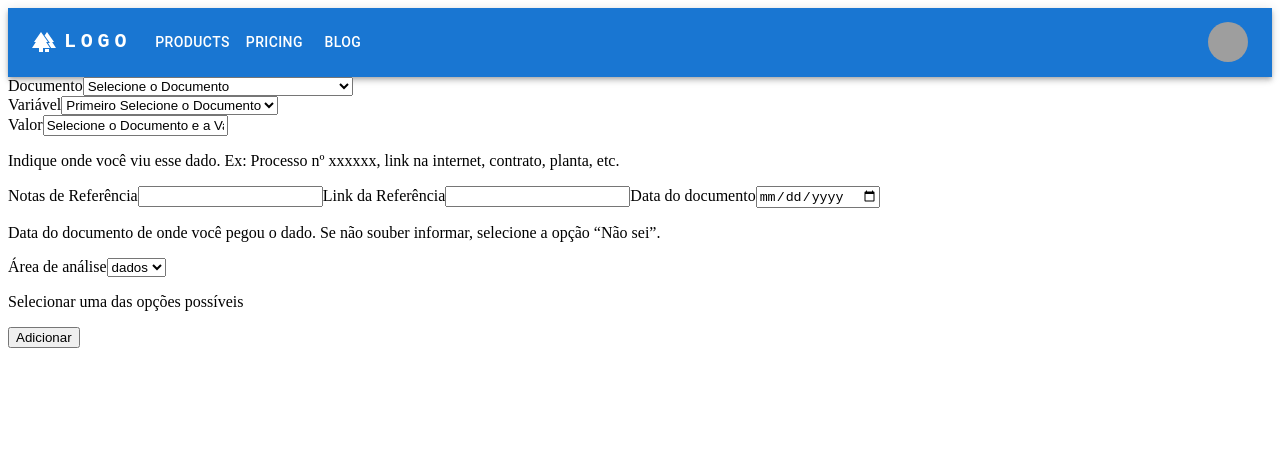
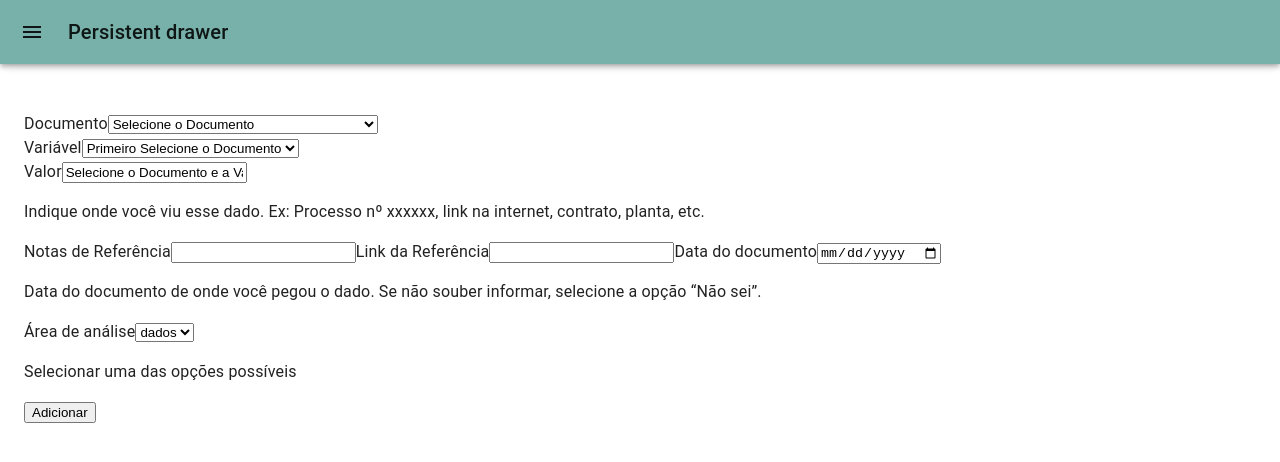
Before and after one commit to marialigiaunifesp/prototipo_radar_urbanistico_FE, a React (Create React App) app: page / in a window 1280 px wide. Shown: the top 462 px of the page. Built offline with nearby package versions, Linux system fonts and the light colour scheme; grey boxes are pictures that could not be loaded.

Commit message:
navegação do formulário

```diff
--- a/src/App.js
+++ b/src/App.js
@@ -1,13 +1,19 @@
 import React from 'react';
+import  { ThemeProvider } from '@mui/material';
+import Container from '@mui/material/Container';
 import Formulario from "./componentes/Formulario";
-import ResponsiveAppBar from './navigation/header/AppBar';
+// import ResponsiveAppBar from './navigation/header/AppBar';
+import theme from './theme';
+import SideNav from './navigation/sidenav/SideNav';
 
 function App() {
   return (
-    <div>
-    <ResponsiveAppBar />
-    <Formulario />
-    </div>
+    <ThemeProvider theme={theme}>
+      <SideNav />
+      <Container maxWidth>
+      <Formulario />
+      </Container>
+    </ThemeProvider>
   );
 }
 
--- a/src/navigation/header/AppBar.js
+++ b/src/navigation/header/AppBar.js
@@ -37,6 +37,7 @@
   };
 
   return (
+
     <AppBar position="static">
       <Container maxWidth="xl">
         <Toolbar disableGutters>
--- /dev/null
+++ b/src/navigation/sidenav/SideNav.js
@@ -0,0 +1,145 @@
+import * as React from 'react';
+import { styled, useTheme } from '@mui/material/styles';
+import Box from '@mui/material/Box';
+import Drawer from '@mui/material/Drawer';
+import CssBaseline from '@mui/material/CssBaseline';
+import MuiAppBar from '@mui/material/AppBar';
+import Toolbar from '@mui/material/Toolbar';
+import List from '@mui/material/List';
+import Typography from '@mui/material/Typography';
+import Divider from '@mui/material/Divider';
+import IconButton from '@mui/material/IconButton';
+import MenuIcon from '@mui/icons-material/Menu';
+import ChevronLeftIcon from '@mui/icons-material/ChevronLeft';
+import ChevronRightIcon from '@mui/icons-material/ChevronRight';
+import ListItem from '@mui/material/ListItem';
+import ListItemButton from '@mui/material/ListItemButton';
+import ListItemIcon from '@mui/material/ListItemIcon';
+import ListItemText from '@mui/material/ListItemText';
+import AssessmentIcon from '@mui/icons-material/Assessment';
+import MapIcon from '@mui/icons-material/Map';
+import ArticleIcon from '@mui/icons-material/Article';
+
+const drawerWidth = 240;
+
+
+const items = [
+  { text: 'Mapas', icon: <MapIcon /> },
+  { text: 'Relatórios', icon: <AssessmentIcon /> },
+  { text: 'Documentos', icon: <ArticleIcon /> },
+];
+
+const Main = styled('main', { shouldForwardProp: (prop) => prop !== 'open' })(
+  ({ theme, open }) => ({
+    flexGrow: 1,
+    padding: theme.spacing(3),
+    transition: theme.transitions.create('margin', {
+      easing: theme.transitions.easing.sharp,
+      duration: theme.transitions.duration.leavingScreen,
+    }),
+    marginLeft: `-${drawerWidth}px`,
+    ...(open && {
+      transition: theme.transitions.create('margin', {
+        easing: theme.transitions.easing.easeOut,
+        duration: theme.transitions.duration.enteringScreen,
+      }),
+      marginLeft: 0,
+    }),
+  }),
+);
+
+const AppBar = styled(MuiAppBar, {
+  shouldForwardProp: (prop) => prop !== 'open',
+})(({ theme, open }) => ({
+  transition: theme.transitions.create(['margin', 'width'], {
+    easing: theme.transitions.easing.sharp,
+    duration: theme.transitions.duration.leavingScreen,
+  }),
+  ...(open && {
+    width: `calc(100% - ${drawerWidth}px)`,
+    marginLeft: `${drawerWidth}px`,
+    transition: theme.transitions.create(['margin', 'width'], {
+      easing: theme.transitions.easing.easeOut,
+      duration: theme.transitions.duration.enteringScreen,
+    }),
+  }),
+}));
+
+const DrawerHeader = styled('div')(({ theme }) => ({
+  display: 'flex',
+  alignItems: 'center',
+  padding: theme.spacing(0, 1),
+  // necessary for content to be below app bar
+  ...theme.mixins.toolbar,
+  justifyContent: 'flex-end',
+}));
+
+export default function PersistentDrawerLeft() {
+  const theme = useTheme();
+  const [open, setOpen] = React.useState(false);
+
+  const handleDrawerOpen = () => {
+    setOpen(true);
+  };
+
+  const handleDrawerClose = () => {
+    setOpen(false);
+  };
+
+  return (
+    <Box sx={{ display: 'flex' }}>
+      <CssBaseline />
+      <AppBar position="fixed" open={open}>
+        <Toolbar>
+          <IconButton
+            color="inherit"
+            aria-label="open drawer"
+            onClick={handleDrawerOpen}
+            edge="start"
+            sx={{ mr: 2, ...(open && { display: 'none' }) }}
+          >
+            <MenuIcon />
+          </IconButton>
+          <Typography variant="h6" noWrap component="div">
+            Persistent drawer
+          </Typography>
+        </Toolbar>
+      </AppBar>
+      <Drawer
+        sx={{
+          width: drawerWidth,
+          flexShrink: 0,
+          '& .MuiDrawer-paper': {
+            width: drawerWidth,
+            boxSizing: 'border-box',
+          },
+        }}
+        variant="persistent"
+        anchor="left"
+        open={open}
+      >
+        <DrawerHeader>
+          <IconButton onClick={handleDrawerClose}>
+            {theme.direction === 'ltr' ? <ChevronLeftIcon /> : <ChevronRightIcon />}
+          </IconButton>
+        </DrawerHeader>
+        <Divider />
+        <List>
+          {items.map((item) => (
+            <ListItem key={item.text} disablePadding>
+              <ListItemButton>
+
+              <ListItemIcon>{item.icon}</ListItemIcon>
+              <ListItemText primary={item.text} />
+
+              </ListItemButton>
+            </ListItem>
+          ))}
+        </List>
+      </Drawer>
+      <Main open={open}>
+        <DrawerHeader />
+      </Main>
+    </Box>
+  );
+}
--- /dev/null
+++ b/src/theme.js
@@ -0,0 +1,19 @@
+/* eslint-disable import/no-extraneous-dependencies */
+import { createTheme } from '@mui/material';
+
+const theme = createTheme({
+  palette: {
+    primary: {
+      light: '#92c0ba',
+      main: '#77B1A9',
+      dark: '#537b76'
+    },
+    secondary: {
+      light: '#ebcd8b',
+      main: '#E6C16F',
+      dark: '#a1874d',
+    },
+  },
+});
+
+export default theme;
```
Also changed, not shown: package.json (+5 -3 lines), src/styles.js (deleted, +0 -10 lines), 1 other file (tests, documents, lock files or other folders).
